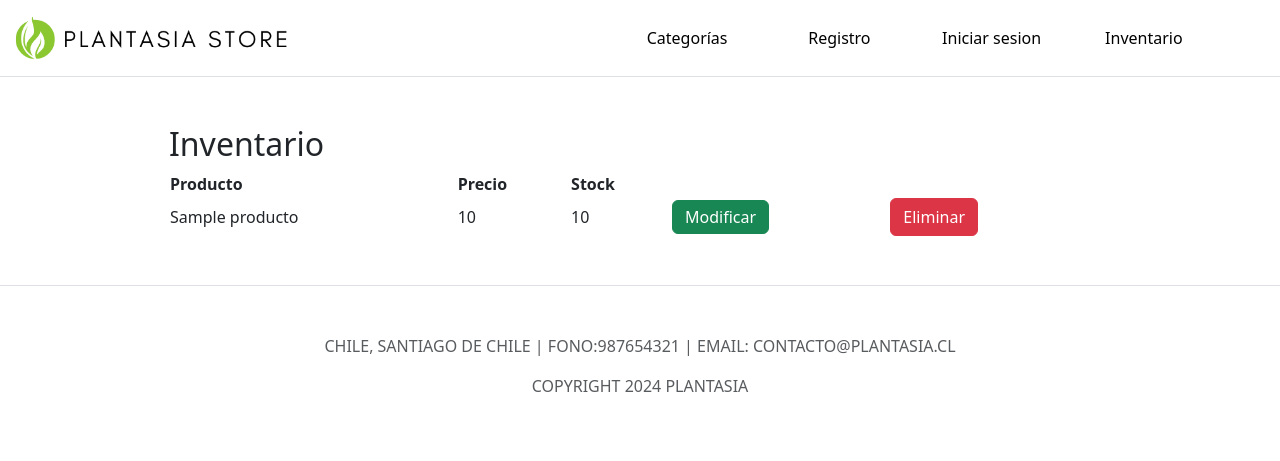
After one commit to AlvaroACB/PlantasiaApp, a Django app: page /inventario/ in a window 1280 px wide. The commit adds this page. Shown: the top 461 px of the page. Run offline with Django 5.2, Linux system fonts and the light colour scheme; tables that the repository leaves empty hold one stand-in row (values such as "Sample post"); some libraries are stand-ins or nearby versions.

Commit message:
inventario añadido

```diff
--- a/core/forms.py
+++ b/core/forms.py
@@ -22,6 +22,11 @@ class FormCarrito(ModelForm):
         model = Carrito
         fields = ['nombre_prod', 'valor_prod', 'cantidad_prod', 'producto', 'usuario']
 
+class FormModInv(ModelForm):
+    class Meta:
+        model = Producto
+        fields = ['nombre_prod', 'descripcion_prod', 'valor_prod', 'stock']
+
 class FormRecuperar(ModelForm):
     class Meta:
         model = User
--- a/core/models.py
+++ b/core/models.py
@@ -35,6 +35,7 @@ class Producto(models.Model):
     descripcion_prod = models.CharField(max_length=300)
     valor_prod = models.IntegerField()
     categoria = models.ForeignKey(Categoria, on_delete=models.CASCADE)
+    stock = models.IntegerField()
     img_prod = models.ImageField(upload_to="productos", null=True)
 
     class Meta:
--- a/core/templates/base.html
+++ b/core/templates/base.html
@@ -58,6 +58,10 @@
                         <a class="nav-link text-black text-center" href="/carrito">Carro</a>
                     </li>
                     {% endif %}
+                    <!-- Inventario -->
+                    <li class="nav-item col-12 col-lg-2">
+                        <a class="nav-link text-black text-center" href="/inventario">Inventario</a>
+                    </li>
                     <!-- Salir -->
                     {% if user.is_authenticated %}
                     <li class="nav-item col-12 col-lg-2">
--- /dev/null
+++ b/core/templates/inventario.html
@@ -0,0 +1,33 @@
+{% extends 'base.html' %}
+
+{% block title %} Carrito {% endblock %}
+
+{% block content %}
+<div class="container-fluid mt-5">
+    <div class="row w-100 d-flex">
+        <div class="col-9 m-auto">
+            <h2>Inventario</h2>
+            <table class="w-100">
+                <tr>
+                    <th>Producto</th>
+                    <th>Precio</th>
+                    <th>Stock</th>
+                    <th></th>
+                    <th></th>
+                </tr>
+                {% for producto in productos %}
+                <tr class="">
+                    <td>{{ producto.nombre_prod }}</td>
+                    <td>{{ producto.valor_prod }}</td>
+                    <td>{{ producto.stock }}</td>
+                    <td><a href="{% url 'modificarInventario' producto.producto_id %}"
+                            class="btn btn-success py-1">Modificar</a></td>
+                    <td><a href="{% url 'eliminarInventario' producto.producto_id %}"
+                            class="btn btn-danger">Eliminar</button></td>
+                </tr>
+                {% endfor %}
+            </table>
+        </div>
+    </div>
+</div>
+{% endblock %}
--- a/core/urls.py
+++ b/core/urls.py
@@ -1,5 +1,5 @@
 from django.urls import path
-from .views import index, perfil, registro, cerrarSesion, inicioSesion, categorias,productos, modificarPerfil, carrito, detalle, eliminar, recuperar
+from .views import index, perfil, registro, cerrarSesion, inicioSesion, inventario, categorias,productos, modificarInventario, eliminarInventario ,modificarPerfil, carrito, detalle, eliminar, recuperar
 
 urlpatterns = [
         path('', index),
@@ -9,12 +9,13 @@ urlpatterns = [
         path('productos/<int:id>/', productos, name="productos"),
         path('detalle/<int:id>/', detalle, name="detalle"),
         path('detalle/', detalle, name='detalle'),
-
         path('carrito/', carrito, name='carrito'),
         path('eliminar/<int:id>/', eliminar, name="eliminar"),
         path('inicioSesion/', inicioSesion),
         path('cerrarSesion/', cerrarSesion),
         path('modificarPerfil/', modificarPerfil, name="modificarPerfil"),
         path('recuperar/', recuperar),
-
+        path('inventario/', inventario, name='inventario'),
+        path('modificarInventario/<int:id>', modificarInventario, name='modificarInventario'),
+        path('eliminarInventario/<int:id>', eliminarInventario, name='eliminarInventario')
 ]
--- a/core/views.py
+++ b/core/views.py
@@ -1,5 +1,5 @@
 from django.shortcuts import render, redirect
-from .forms import FormRegistro, FormInicioSesion, FormCarrito, FormModificarUsuario, FormRecuperar
+from .forms import FormRegistro, FormInicioSesion, FormCarrito, FormModificarUsuario, FormRecuperar, FormModInv
 from .models import UserProfile, Categoria, Producto, Carrito
 from django.contrib.auth.models import User
 from django.contrib.auth import authenticate, login, logout
@@ -135,3 +135,24 @@ def recuperar(request):
         else:
             return render(request, 'recuperar.html', datosErr)
     return render(request, 'recuperar.html', datos)
+
+def inventario(request):
+    productos = Producto.objects.all()
+    datos = {
+        'productos': productos
+    }
+    return render(request, 'inventario.html', datos)
+
+def modificarInventario(request, id):
+    producto = Producto.objects.get(producto_id=id)
+    datos = { 'producto': producto }
+    if request.method == 'POST':
+        formulario = FormModInv(data=request.POST, instance=producto)
+        if formulario.is_valid():
+            formulario.save()
+    return render(request, 'modificarInventario.html', datos)
+
+def eliminarInventario(request, id):
+    producto = Producto.objects.get(producto_id=id)
+    producto.delete()
+    return redirect("/inventario")
```
Also changed, not shown: core/templates/modificarInventario.html (added, +21 -0 lines), core/migrations/0005_alter_categoria_table_alter_producto_table_carrito.py (added).
